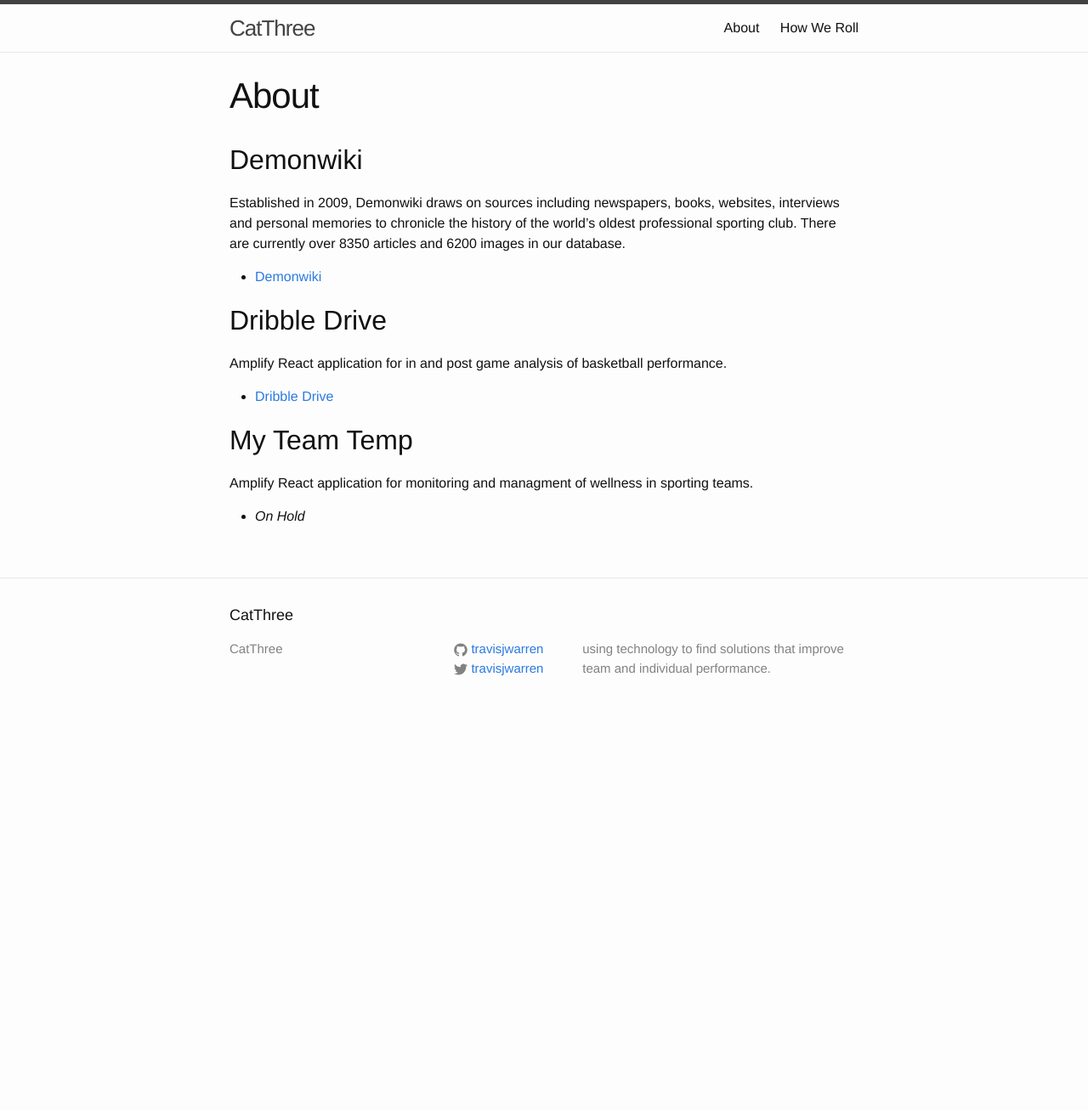
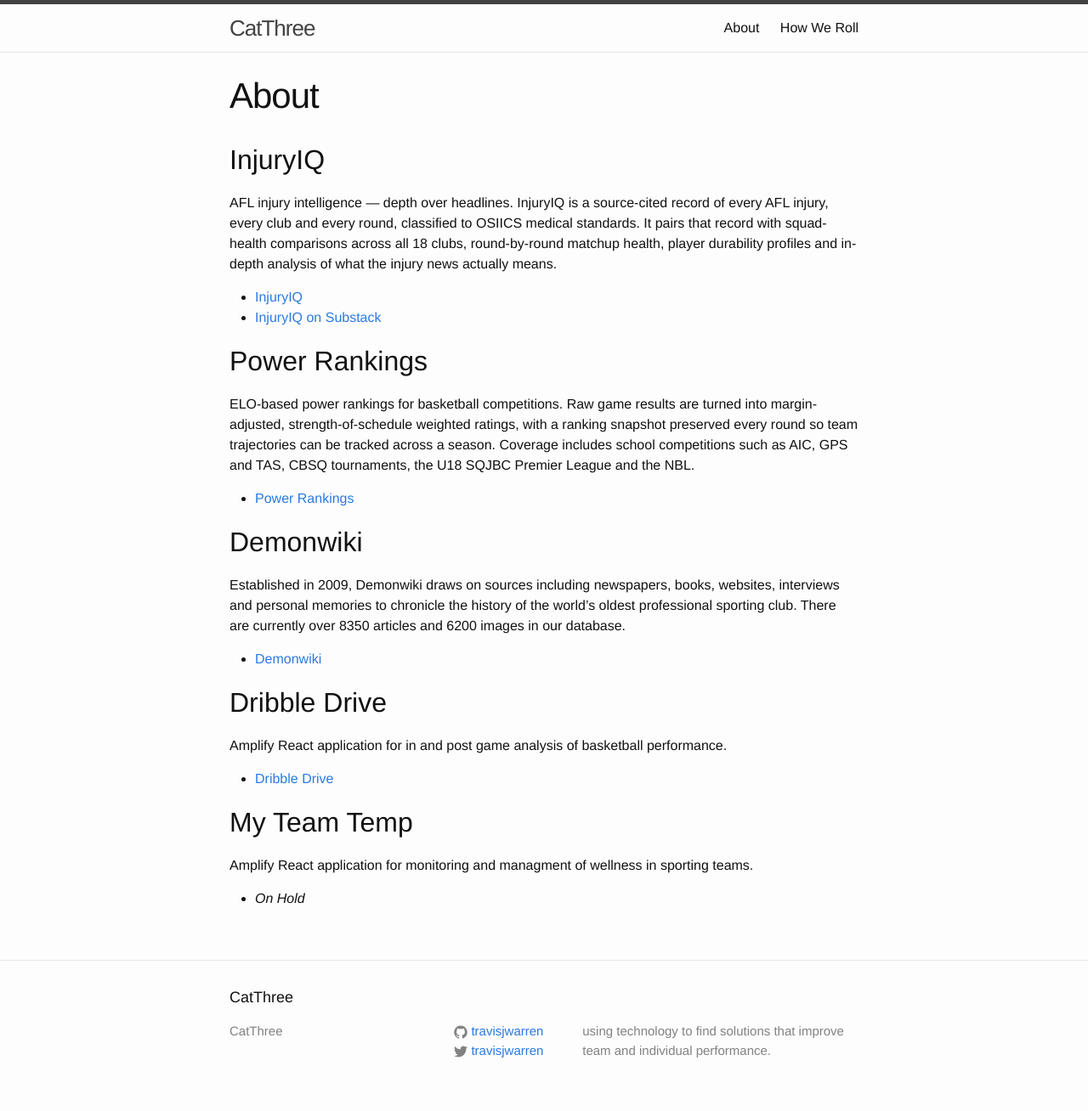
Before and after one commit to travisjwarren/travisjwarren.github.io, a Jekyll site: the page built from about.md, in a window 1280 px wide. Shown: the whole page at 85% size. Built offline with Jekyll 4.4.1, drawn with Linux system fonts in a browser that asks for light colours; before the commit the page ends 900 px from its top, so only the background shows below that.

Commit message:
Add InjuryIQ and Power Rankings to About page and release post
Co-Authored-By: Claude Opus 5.5 <noreply@anthropic.com>
Claude-Session: https://claude.ai/code/session_01JnBscBsGZRuskxZXfHcf1j

```diff
--- a/about.md
+++ b/about.md
@@ -3,6 +3,17 @@ layout: page
 title: About
 permalink: /about/
 ---
+## InjuryIQ
+AFL injury intelligence — depth over headlines. InjuryIQ is a source-cited record of every AFL injury, every club and every round, classified to OSIICS medical standards. It pairs that record with squad-health comparisons across all 18 clubs, round-by-round matchup health, player durability profiles and in-depth analysis of what the injury news actually means.
+
+* [InjuryIQ](https://injuryiq.vercel.app)
+* [InjuryIQ on Substack](https://injuryiq.substack.com)
+
+## Power Rankings
+ELO-based power rankings for basketball competitions. Raw game results are turned into margin-adjusted, strength-of-schedule weighted ratings, with a ranking snapshot preserved every round so team trajectories can be tracked across a season. Coverage includes school competitions such as AIC, GPS and TAS, CBSQ tournaments, the U18 SQJBC Premier League and the NBL.
+
+* [Power Rankings](https://power-rankings-zeta.vercel.app)
+
 ## Demonwiki
 Established in 2009, Demonwiki draws on sources including newspapers, books, websites, interviews and personal memories to chronicle the history of the world's oldest professional sporting club. There are currently over 8350 articles and 6200 images in our database.
 
```
Also changed, not shown: _posts/2026-10-07-injuryiq-and-power-rankings.markdown (added, +23 -0 lines).
